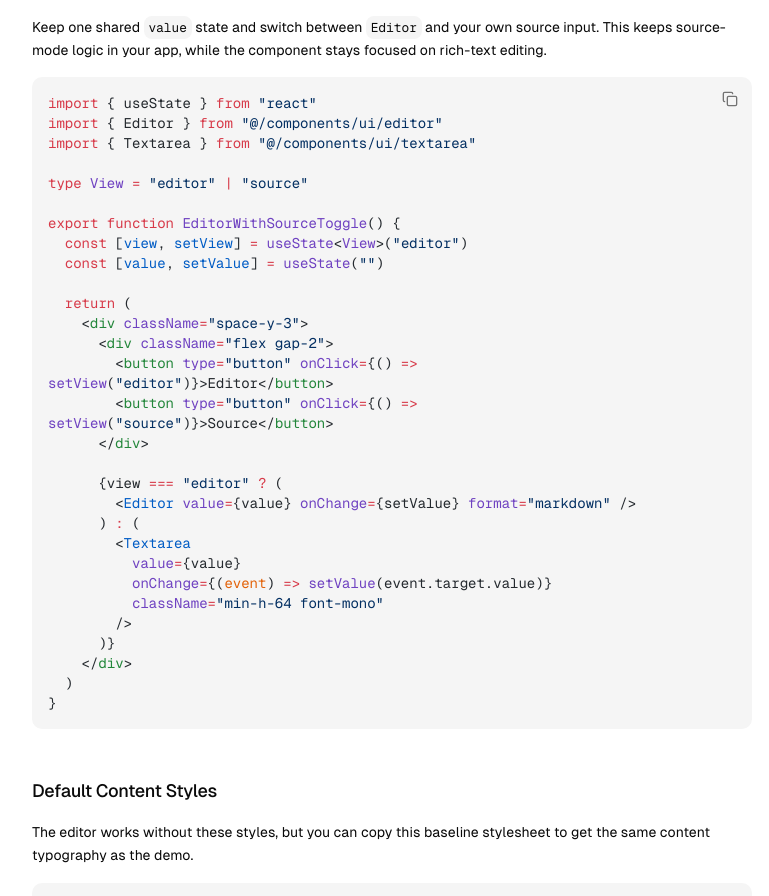
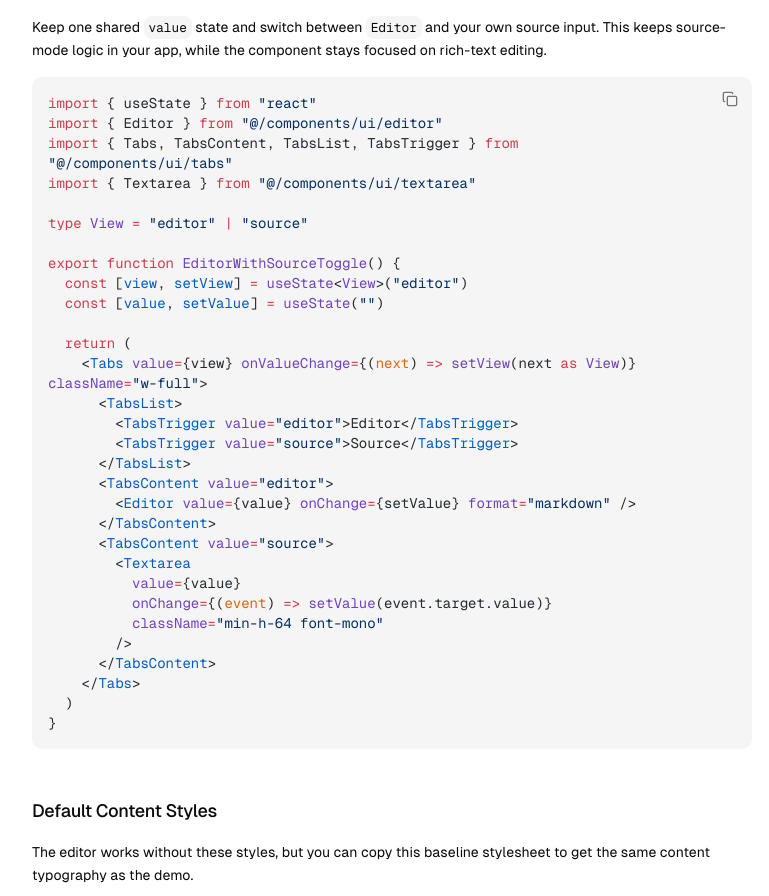
Before and after one commit to pages-cms/editor, a React (Vite) app: page / in a window 1280 px wide. Shown: the part 1760-2656 px from the top of the page, without its empty margins (248-1017 px from the left). Built offline with nearby package versions, Linux system fonts and the light colour scheme.

Commit message:
Cleaning up?

```diff
--- a/public/r/editor.json
+++ b/public/r/editor.json
@@ -18,9 +18,6 @@
     "@tiptap/starter-kit",
     "@tiptap/suggestion",
     "tippy.js"
-  ],
-  "registryDependencies": [
-    "textarea"
   ],
   "files": [
     {
--- a/public/r/registry.json
+++ b/public/r/registry.json
@@ -8,7 +8,6 @@
       "type": "registry:component",
       "title": "Editor",
       "description": "A format-aware HTML/Markdown editor built on TipTap.",
-      "registryDependencies": ["textarea"],
       "dependencies": [
         "lucide-react",
         "@tiptap/core",
--- a/registry.json
+++ b/registry.json
@@ -8,7 +8,6 @@
       "type": "registry:component",
       "title": "Editor",
       "description": "A format-aware HTML/Markdown editor built on TipTap.",
-      "registryDependencies": ["textarea"],
       "dependencies": [
         "lucide-react",
         "@tiptap/core",
--- a/src/App.tsx
+++ b/src/App.tsx
@@ -371,6 +371,7 @@ export function Example() {
             lang="tsx"
             code={`import { useState } from "react"
 import { Editor } from "@/components/ui/editor"
+import { Tabs, TabsContent, TabsList, TabsTrigger } from "@/components/ui/tabs"
 import { Textarea } from "@/components/ui/textarea"
 
 type View = "editor" | "source"
@@ -380,22 +381,22 @@ export function EditorWithSourceToggle() {
   const [value, setValue] = useState("")
 
   return (
-    <div className="space-y-3">
-      <div className="flex gap-2">
-        <button type="button" onClick={() => setView("editor")}>Editor</button>
-        <button type="button" onClick={() => setView("source")}>Source</button>
-      </div>
-
-      {view === "editor" ? (
+    <Tabs value={view} onValueChange={(next) => setView(next as View)} className="w-full">
+      <TabsList>
+        <TabsTrigger value="editor">Editor</TabsTrigger>
+        <TabsTrigger value="source">Source</TabsTrigger>
+      </TabsList>
+      <TabsContent value="editor">
         <Editor value={value} onChange={setValue} format="markdown" />
-      ) : (
+      </TabsContent>
+      <TabsContent value="source">
         <Textarea
           value={value}
           onChange={(event) => setValue(event.target.value)}
           className="min-h-64 font-mono"
         />
-      )}
-    </div>
+      </TabsContent>
+    </Tabs>
   )
 }`}
           />
```
Also changed, not shown: 1 other file (tests, documents, lock files or other folders).
